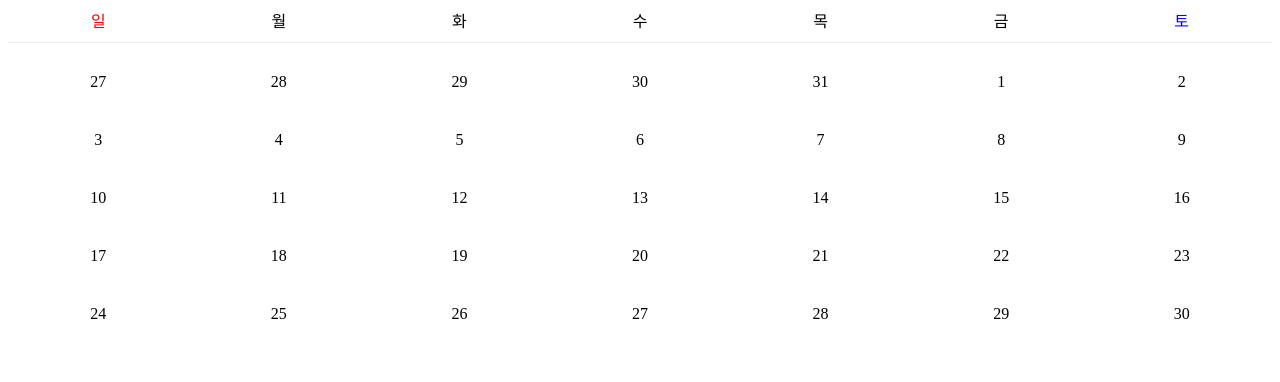
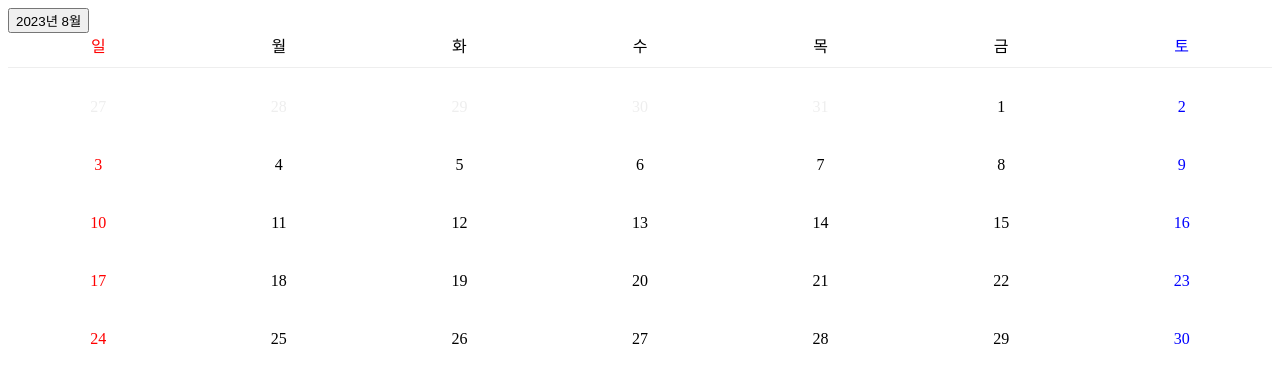
Before and after one commit to SangMinL96/react-ko-calendar, a React (Create React App) app: page / in a window 1280 px wide. Shown: the top 382 px of the page. Built offline with nearby package versions, Linux system fonts and the light colour scheme.

Commit message:
🚀 주말 & 토,일요일 조건 추가

```diff
--- a/src/Calendar.tsx
+++ b/src/Calendar.tsx
@@ -30,9 +30,13 @@ function Calendar() {
     }
 
     for (let i = 1; i <= lastDay.getDate(); i++) {
+      const is토요일 = (firstDayOfWeek + i) % 7 === 0;
+      const is일요일 = (firstDayOfWeek + i) % 7 === 1;
       days.push({
         day: i,
         isCurrentMonth: true,
+        isWeekend: is토요일 || is일요일,
+        weekendType: is토요일 ? "토" : is일요일 ? "일" : "평일",
       });
     }
 
@@ -44,16 +48,30 @@ function Calendar() {
         });
       }
     }
-
-    return days;
+    return days as {
+      day: number;
+      isCurrentMonth: boolean;
+      isWeekend: boolean;
+      weekendType: "일" | "토" | "평일";
+    }[];
   };
 
+  const prevMonth = () => {
+    const newDate = new Date(date.getFullYear(), date.getMonth() - 1);
+    setDate(newDate);
+  };
 
+  const nextMonth = () => {
+    const newDate = new Date(date.getFullYear(), date.getMonth() + 1);
+    setDate(newDate);
+  };
   return (
     <div data-testid="calendar-container" className="calendar-container">
+      <button type="button" onClick={() => nextMonth()}>
+        {`${date.getFullYear()}년 ${date.getMonth()}월`}
+      </button>
       <Week daysOfWeek={daysOfWeek} />
       <Divider />
-
       <Days days={getDaysInMonth(date)} />
     </div>
   );
--- a/src/components/Days.tsx
+++ b/src/components/Days.tsx
@@ -1,18 +1,30 @@
 import React from "react";
+import { classes } from "../lib/utils";
 
 type Props = {
-  days: { day: number; isCurrentMonth: boolean }[];
+  days: {
+    day: number;
+    isCurrentMonth: boolean;
+    isWeekend: boolean;
+    weekendType: "일" | "토" | "평일";
+  }[];
 };
 
 function Days({ days }: Props) {
   return (
     <div className="calendar__days-box">
-      {days.map(({ day, isCurrentMonth }, index) => {
+      {days.map(({ day, isCurrentMonth, isWeekend, weekendType }, index) => {
+        const classNames = classes(
+          !isCurrentMonth ? "disable" : "",
+          isWeekend ? "weekend" : "",
+          weekendType === "토"
+            ? "saturday"
+            : weekendType === "일"
+            ? "sunday"
+            : ""
+        );
         return (
-          <div
-            key={index}
-            className={`calendar-day ${isCurrentMonth ? "" : "empty"}`}
-          >
+          <div key={index} className={`calendar-day ${classNames}`}>
             {day}
           </div>
         );
--- a/src/index.css
+++ b/src/index.css
@@ -30,7 +30,16 @@
   justify-content: center;
   align-items: center;
 }
+.calendar__days-box .disable {
+  color: #eee;
+}
 
+.calendar__days-box .saturday {
+  color: blue;
+}
+.calendar__days-box .sunday {
+  color: red;
+}
 .divider {
   width: 100%;
   height: 1px;
--- a/src/lib/utils.ts
+++ b/src/lib/utils.ts
@@ -1 +1,2 @@
-export {}
+export const classes = (...args: (string | undefined)[]) =>
+  args.filter(Boolean).join(" ");
```
